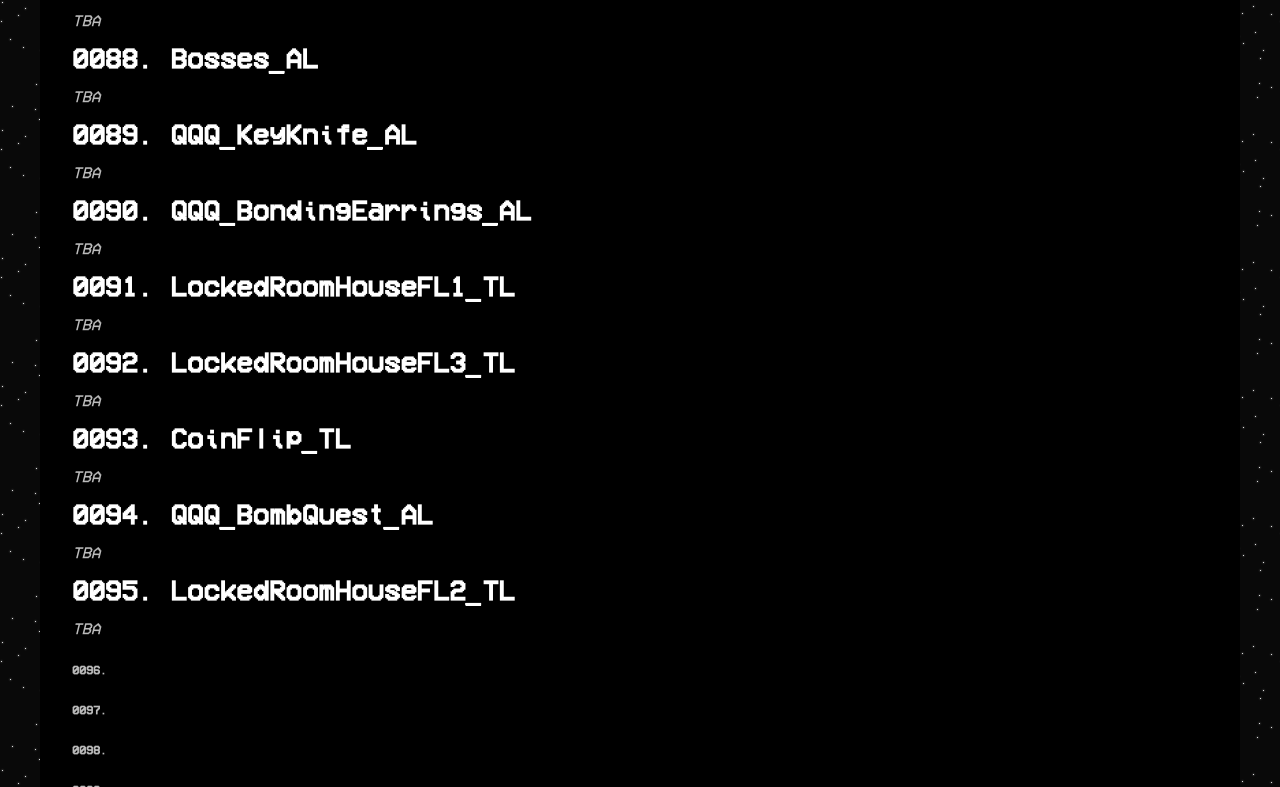
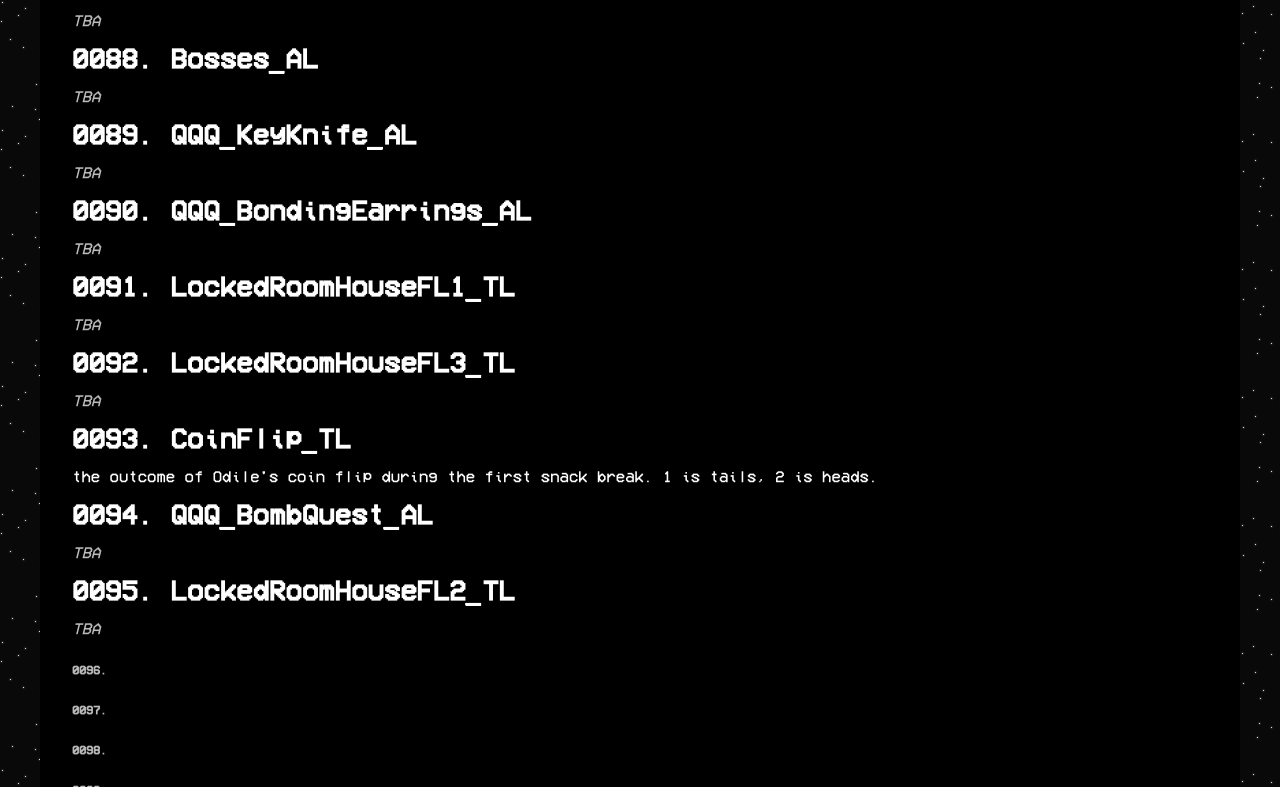
Before and after one commit to goldstargloww/isat-information, a plain HTML site: page site/lists/isat/variables/index.html in a window 1280 px wide. Shown: the part 11213-12000 px from the top of the page. Drawn offline with Linux system fonts and the light colour scheme; a web font is replaced by a local one.

Commit message:
v93 coinflip

```diff
--- a/site/lists/isat/variables/index.html
+++ b/site/lists/isat/variables/index.html
@@ -1229,7 +1229,7 @@
 
             <h2 id="0093">0093. CoinFlip_TL</h2>
                 <p>
-                    <i class="secondary">TBA</i>
+                    the outcome of Odile's coin flip during the first snack break. 1 is tails, 2 is heads.
                 </p>
 
             <h2 id="0094">0094. QQQ_BombQuest_AL</h2>
```
